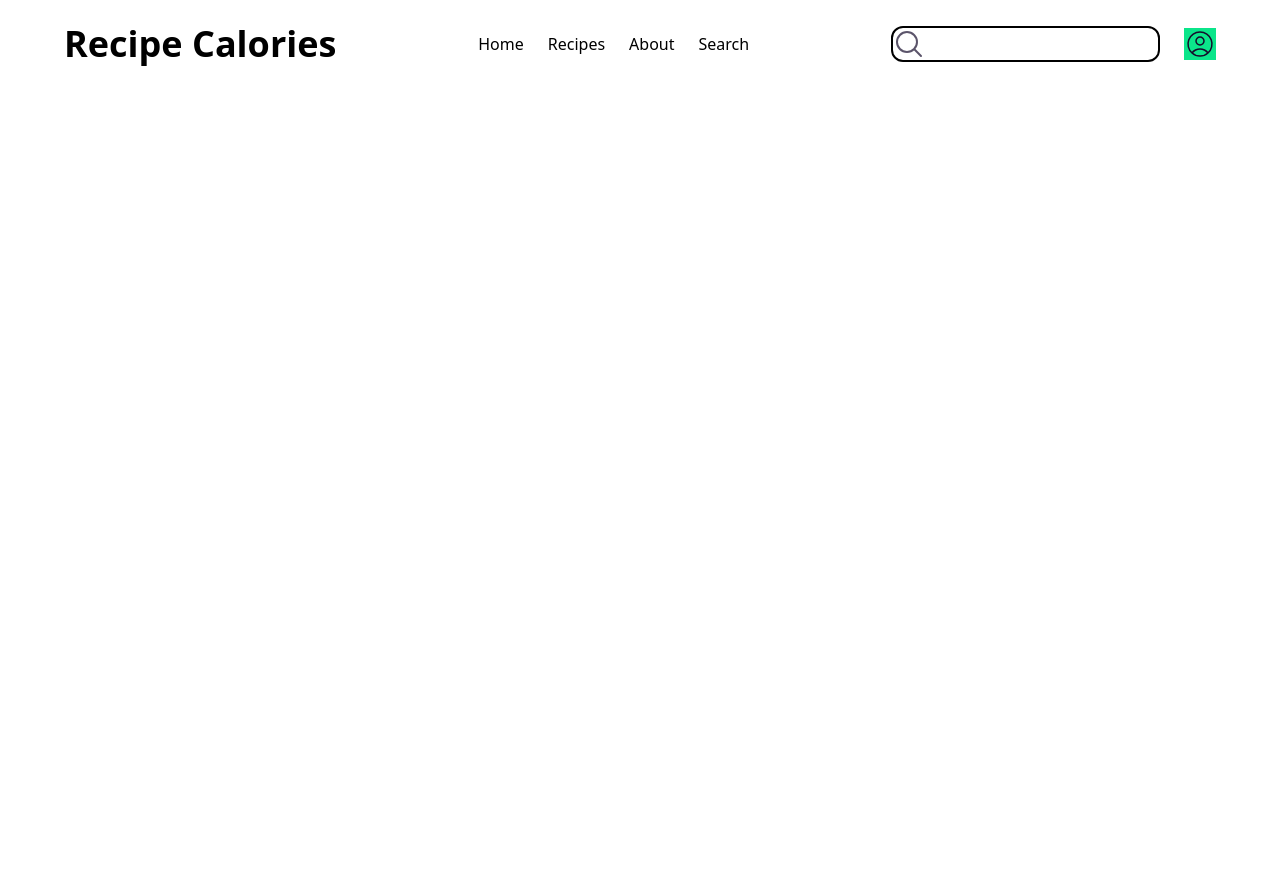
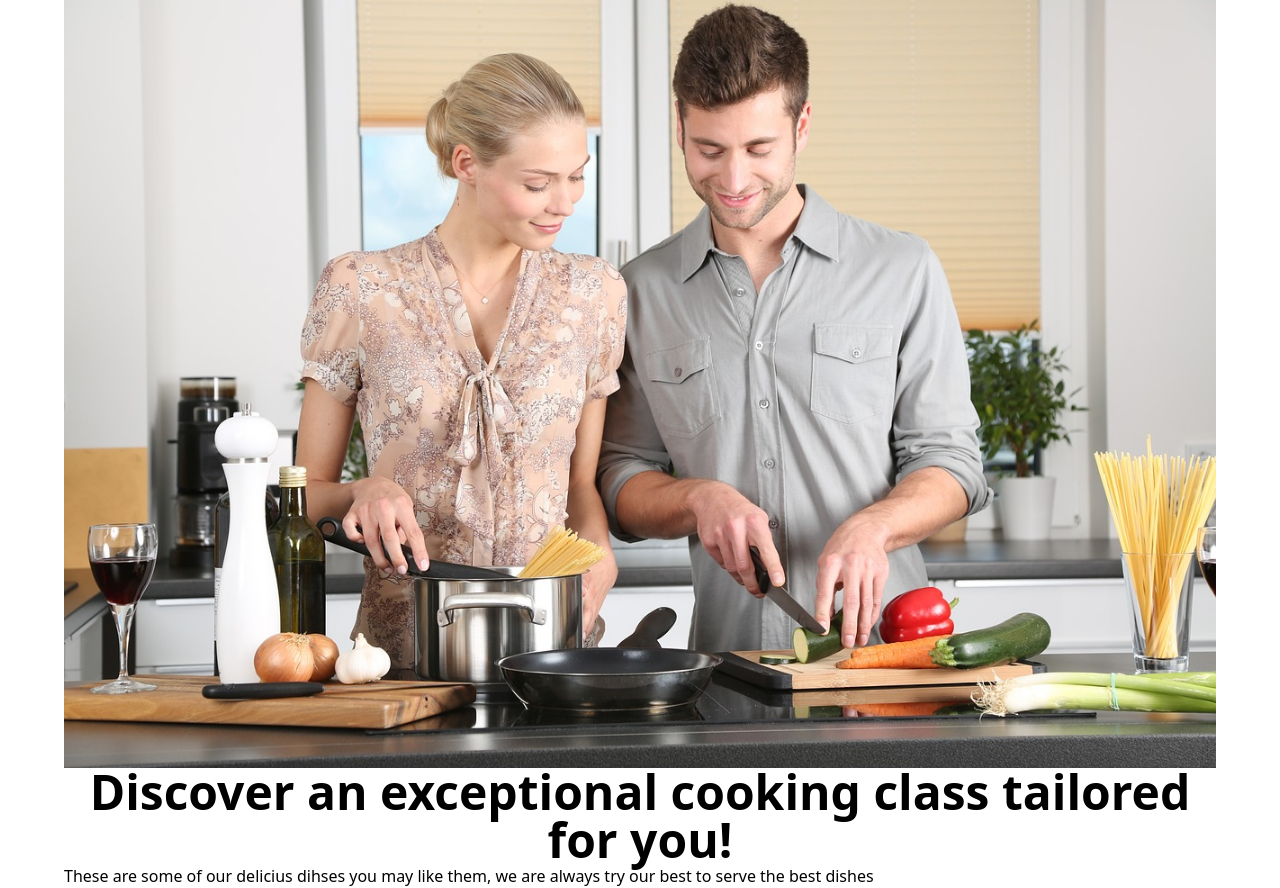
Before and after one commit to Mohammed-Saiful-Islam/b9a7-chefs-table-Mohammed-Saiful-Islam, a React (Vite) app: page / in a window 1280 px wide. Before the commit the page ends 800 px from the top, so only its background shows below. Built offline with nearby package versions, Linux system fonts and the light colour scheme.

Commit message:
some code added in bnr sect

```diff
--- a/src/App.jsx
+++ b/src/App.jsx
@@ -1,11 +1,15 @@
 import './App.css'
+import Banner from './components/Banner/Banner'
 import Navbar from './components/Navbar/Navbar'
 
 function App() {
   return (
     <>
-    <div className=''>
+    <div className='hidden'>
       <Navbar></Navbar>
+    </div>
+    <div>
+      <Banner></Banner>
     </div>
     </>
   )
--- /dev/null
+++ b/src/components/Banner/Banner.jsx
@@ -0,0 +1,16 @@
+import BannerImg from "../../assets/banner.jpg";
+const Banner = () => {
+    return (
+        <div className="w-[90%] max-w-6xl my-0 mx-auto">
+            <div className="">
+                <div>
+                    <img src={BannerImg} alt="" />
+                </div>
+                <div className="-translate-y-[400%]"><h1 className="lexend-font text-5xl font-bold text-center">Discover an exceptional cooking class tailored for you!</h1>
+                <p className=""></p>These are some of our delicius dihses you may like them, we are always try our best to serve the best dishes</div>
+            </div>
+        </div>
+    );
+};
+
+export default Banner;
```
Also changed, not shown: src/assets/banner.jpg (added).
